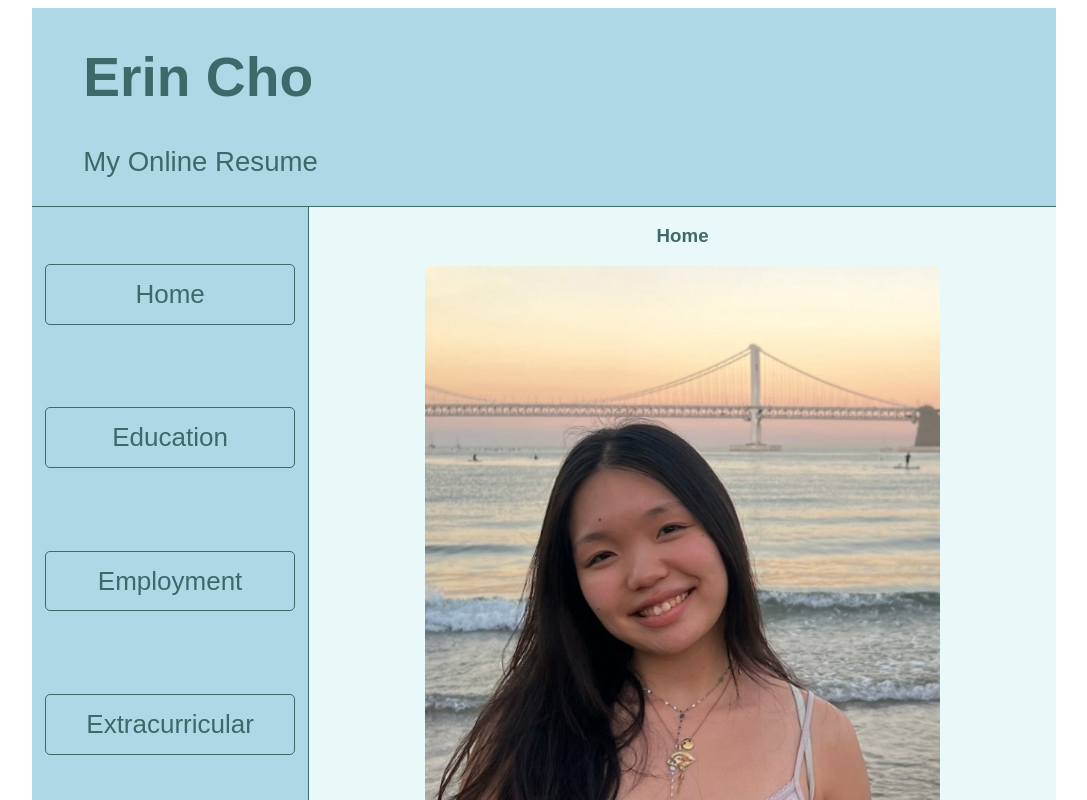
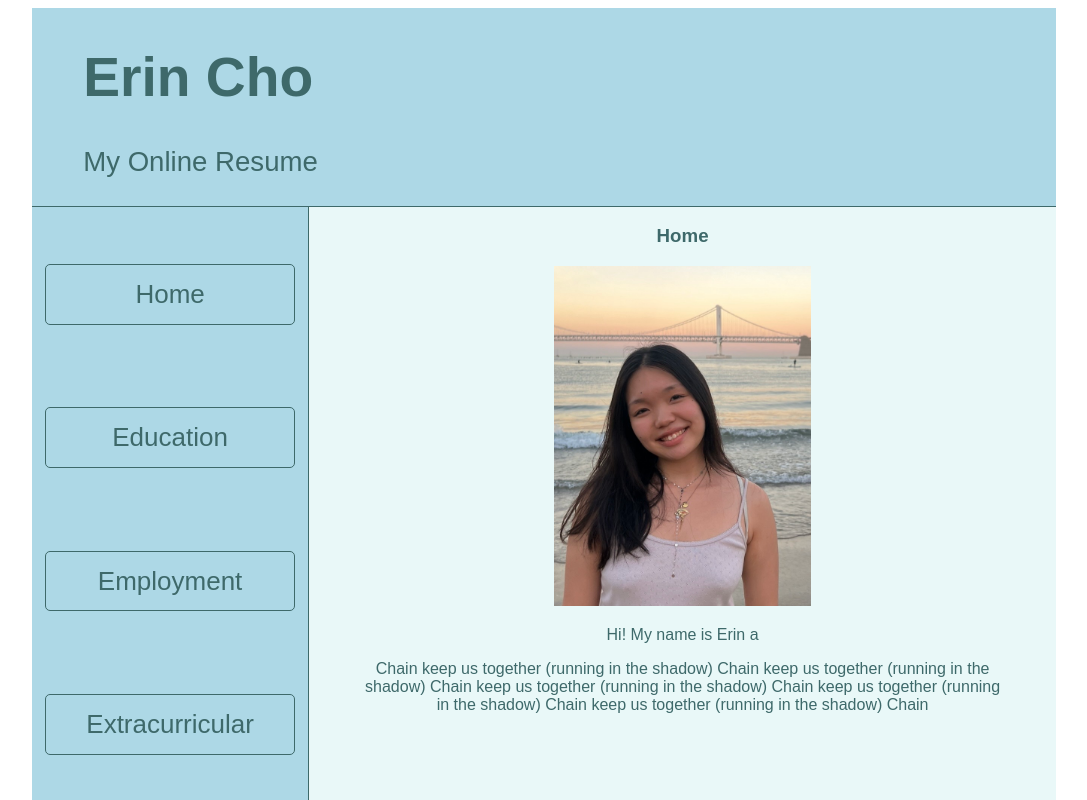
Before and after one commit to er1nh4/cs391a1-mp3, a React app: page / in a window 1280 px wide. Shown: the top 800 px of the page, without its empty margins (96-1183 px from the left). Built offline with nearby package versions, Linux system fonts and the light colour scheme; the HTML template or start-up script is replaced by a standard one.

Commit message:
Uploaded profile pic

```diff
--- a/src/components/main/Home.tsx
+++ b/src/components/main/Home.tsx
@@ -19,7 +19,7 @@ const StyledDiv = styled.div`
 `;
 
 const StyledImg = styled.img`
-    width: 80%;
+    width: 40%;
 `;
 
 export default function Home() {
@@ -33,14 +33,7 @@ export default function Home() {
                     <h3 id="main-title"> Home </h3>
                     <div id="main-image"><StyledImg src={profilePic} alt="Erin Cho"/></div>
 
-                        <p>     And if you don't love me now
-                                You will never love me again
-                                I can still hear you saying
-                                You would never break the chain (never break the chain)
-                                And if you don't love me now (you don't love me now)
-                                You will never love me again
-                                I can still hear you saying (still hear you saying)
-                                You would never break the chain (never break the chain)</p>
+                        <p>     Hi! My name is Erin a</p>
 
                         <p>     Chain keep us together (running in the shadow)
                                 Chain keep us together (running in the shadow)
```
